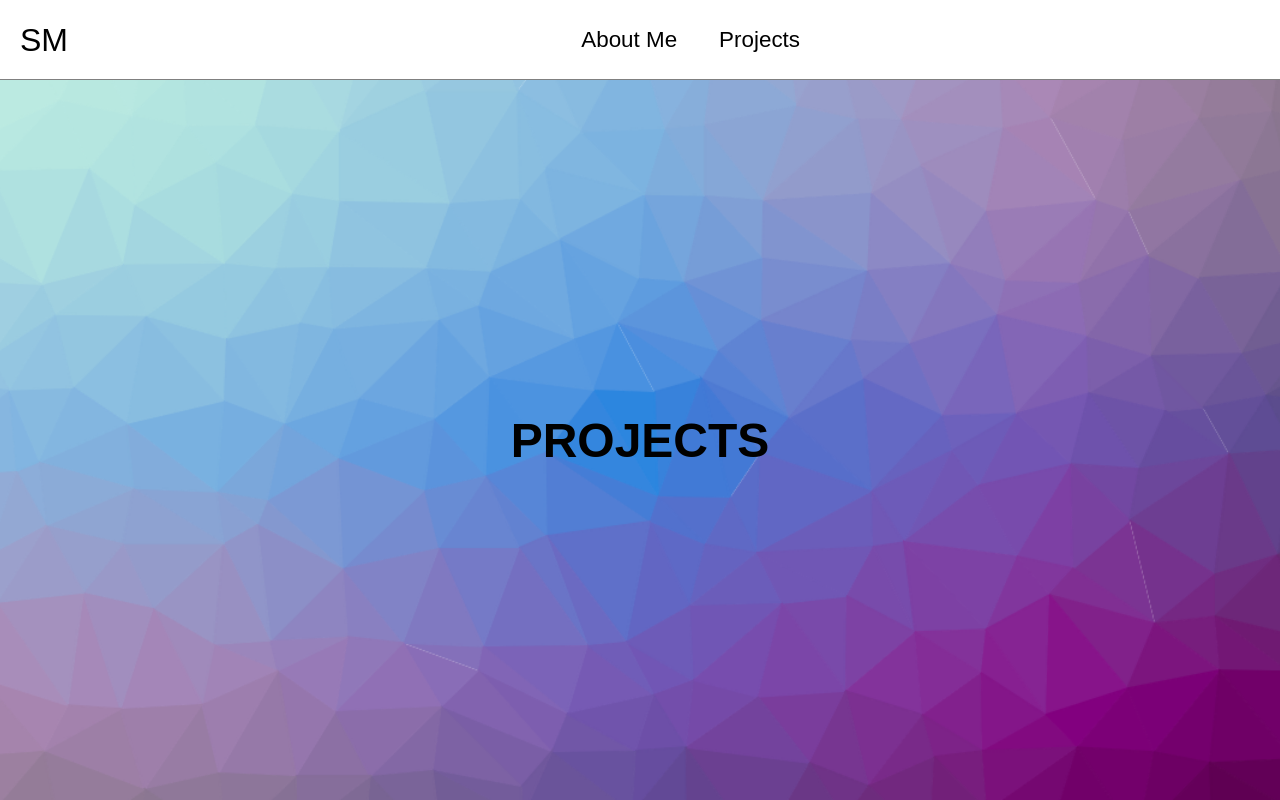
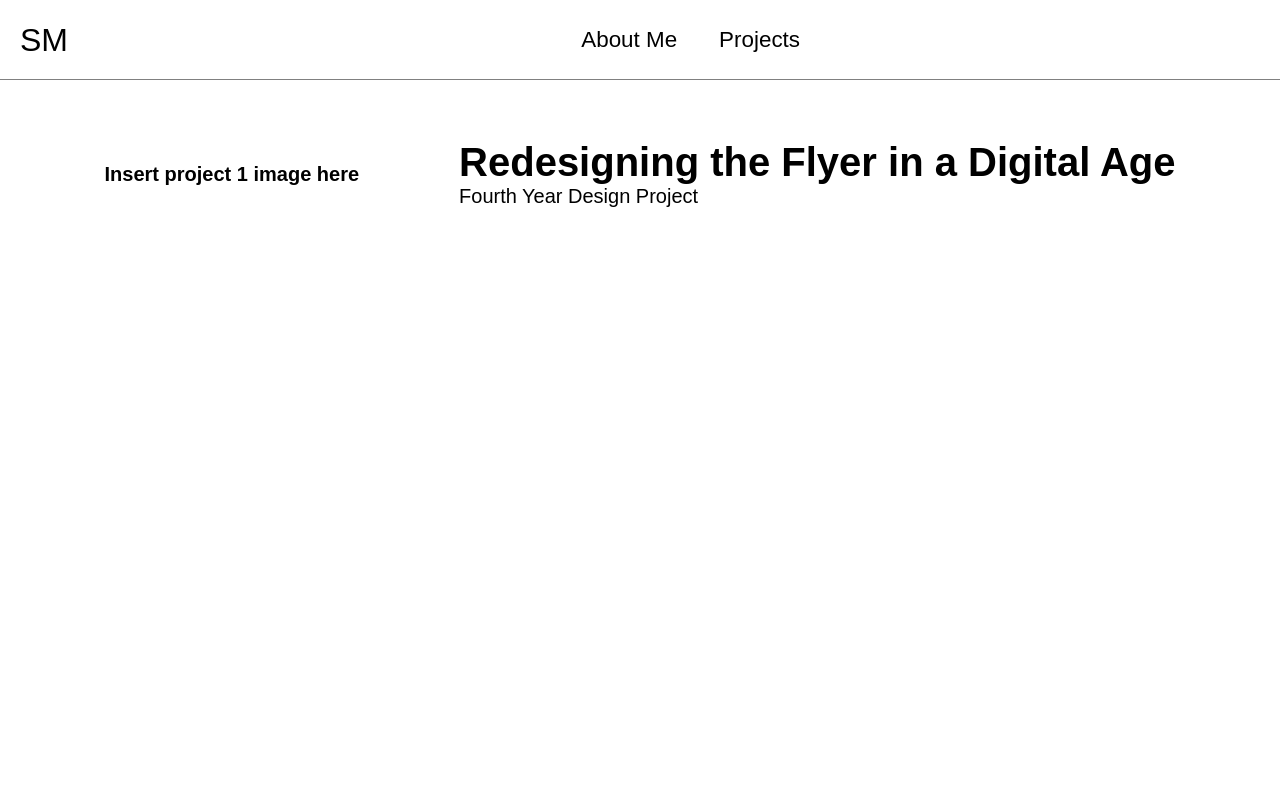
Before and after one commit to samusing/Stephanie-Musing-Website, a React (Create React App) app: page /projects in a window 1280 px wide. Built offline with nearby package versions, Linux system fonts and the light colour scheme; the HTML template or start-up script is replaced by a standard one.

Commit message:
created page for projects

```diff
--- /dev/null
+++ b/src/components/Project1.css
@@ -0,0 +1,84 @@
+
+.project1 {
+    /* background: url('/src/images/background-3.png') center center/cover no-repeat; */
+    background-color: white;
+    height: 40%;
+    width: 100%;
+    display: flex;
+    flex-direction: column;
+    align-items: center;
+    object-fit: contain;
+    flex-flow: column;
+    margin: 0 auto;
+}
+
+.projectTitle {
+    color: black;
+    font-size: 20px;
+    padding: 50px;
+    /* margin-bottom: 20px; */
+}
+
+.valueProp {
+    color: white;
+    font-size: 25px;
+    font-family: 'Trebuchet MS', 'Lucida Sans Unicode', 'Lucida Grande', 'Lucida Sans', Arial, sans-serif;
+}
+
+.project1-wrapper {
+    position: relative;
+    margin: 10px 0 10px;
+}
+
+.project1-text {
+  padding: 50px;
+  margin-left: 20px;
+  align-self: center;
+}
+
+.project1-image {
+  /* flex: 1; */
+  /* margin-right: 10px;
+  margin-left: 10px; */
+  align-self: center;
+  display: table;
+}
+
+.project1-items{
+  display: flex;
+  flex: 1;
+  /* margin: 0 1rem; */
+}
+
+.headshot {
+  max-height: 100%;
+  max-width: 100%;
+}
+
+  @media screen and (max-width: 960px) {
+    .hero-container > h1 {
+      font-size: 70px;
+      margin-top: -150px;
+    }
+  }
+
+  @media only screen and (min-width: 1200px) {
+    .content__blog__container {
+      width: 84%;
+    }
+  }
+
+  @media only screen and (min-width: 1024px) {
+    .hero-items {
+      display: flex;
+    }
+  }
+
+.btn-mobile {
+  display: block;
+  text-decoration: none;
+}
+
+.btn {
+  width: 100%;
+}
--- /dev/null
+++ b/src/components/Project1.js
@@ -0,0 +1,28 @@
+import React from 'react'
+import { Button } from './Button';
+import './Project1.css';
+import '../App.css';
+// import logo from './headshot-new.png';
+
+function Project1(){
+    return (
+        <div className='project1'>
+            <div className='project1-wrapper'>
+                <ul className="project1-items">
+                    <div className="project1-image">
+                        <h1 className="projectTitle">Insert project 1 image here</h1>
+                        {/* <img className="headshot" src={logo} alt="My headshot"/> */}
+                    </div>
+                    <div className="projectTitle">
+                        <h1>Redesigning the Flyer in a Digital Age</h1>
+                        <p>Fourth Year Design Project</p>
+                    </div>
+                </ul>
+            </div>
+            {/* <Button className='btns' buttonStyle='btn--primary' buttonSize='btn--large'>Get Started</Button> */}
+
+        </div>
+    )
+}
+
+export default Project1;
--- a/src/components/pages/Projects.js
+++ b/src/components/pages/Projects.js
@@ -1,6 +1,14 @@
 import React from 'react';
 import '../../App.css';
+import Project1 from '../Project1';
 
-export default function Projects() {
-    return <h1 className='projects'>PROJECTS</h1>;
+
+function Projects () {
+    return(
+        <>
+            <Project1 />
+        </>
+    )
 }
+
+export default Projects;
```
Also changed, not shown: 1 other file (tests, documents, lock files or other folders).
